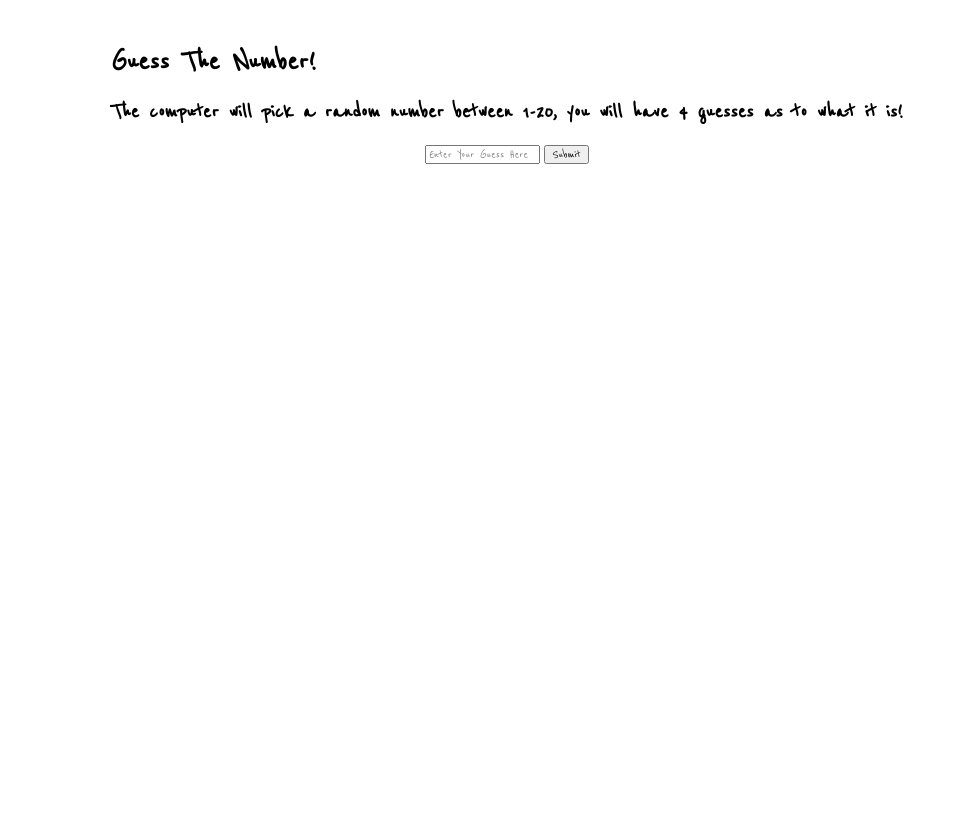
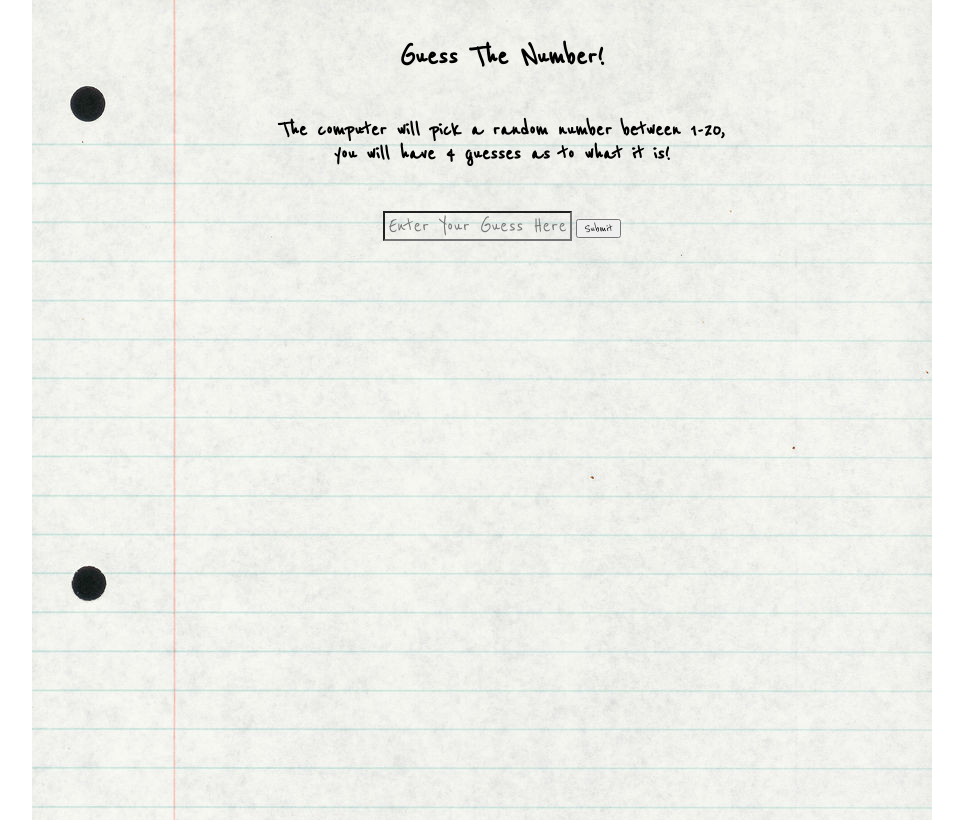
Before and after one commit to baileykue/guess-a-number, a website: page index.html in a window 1280 px wide. Shown: the top 825 px of the page, without its empty margins (158-1121 px from the left). Drawn offline with Linux system fonts and the light colour scheme.

Commit message:
added final css styling

```diff
--- a/app.js
+++ b/app.js
@@ -13,8 +13,7 @@ button.addEventListener('click', () => {
     if (numberCheck(input.value) !== true) {
         return;
     }
-    console.log(guessesNum);
-
+    document.getElementById('input-error').innerHTML = "";
     guessesNum--;
     if (correctNum === Number(input.value)) {
         userMessage.textContent = 'You are correct! Well done!';
--- a/index.html
+++ b/index.html
@@ -20,7 +20,8 @@
 
     <header>
         <h1 class="letter">Guess The Number!</h1>
-        <h2 class="letter">The computer will pick a random number between 1-20, you will have 4 guesses as to what it is!</h2>
+        <h2 class="letter">The computer will pick a random number between 1-20,
+            <br> you will have 4 guesses as to what it is!</h2>
     </header>
     <main>
         <input class="letter" id="input" placeholder="Enter Your Guess Here">
--- a/styles/style.css
+++ b/styles/style.css
@@ -1,8 +1,30 @@
 body {
-    margin: 25px;
+    margin: 20px;
     display: flex;
     flex-direction: column;
     align-items: center;
+    background-image: url("../assets/lined_paper.jpeg");
+    background-repeat: no-repeat;
+    background-position: center top;
+    text-align: center;
+}
+
+input {
+    background: transparent;
+    text-align: center;
+    font-size: 1.5rem;
+}
+
+h1 {
+    text-align: center;
+}
+
+p {
+    margin: 45px;
+}
+
+h2 {
+    margin: 45px;
 }
 
 .letter {
@@ -12,3 +34,7 @@ body {
 .hide {
     display: none;
 }
+
+#button:hover{
+    background-image: linear-gradient(90deg, #00C0FF 0%, #FFCF00 49%, #FC4F4F 80%, #00C0FF 100%);
+ }
```
Also changed, not shown: assets/lined_paper.jpeg (added).
